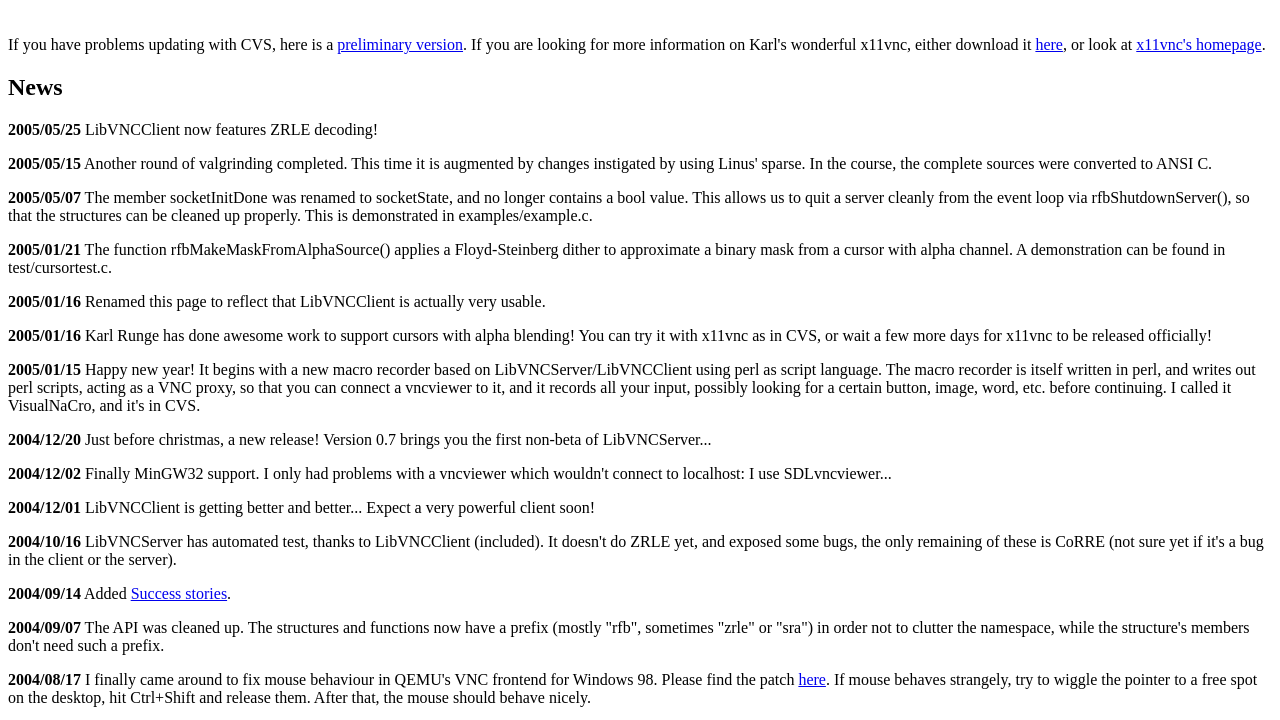
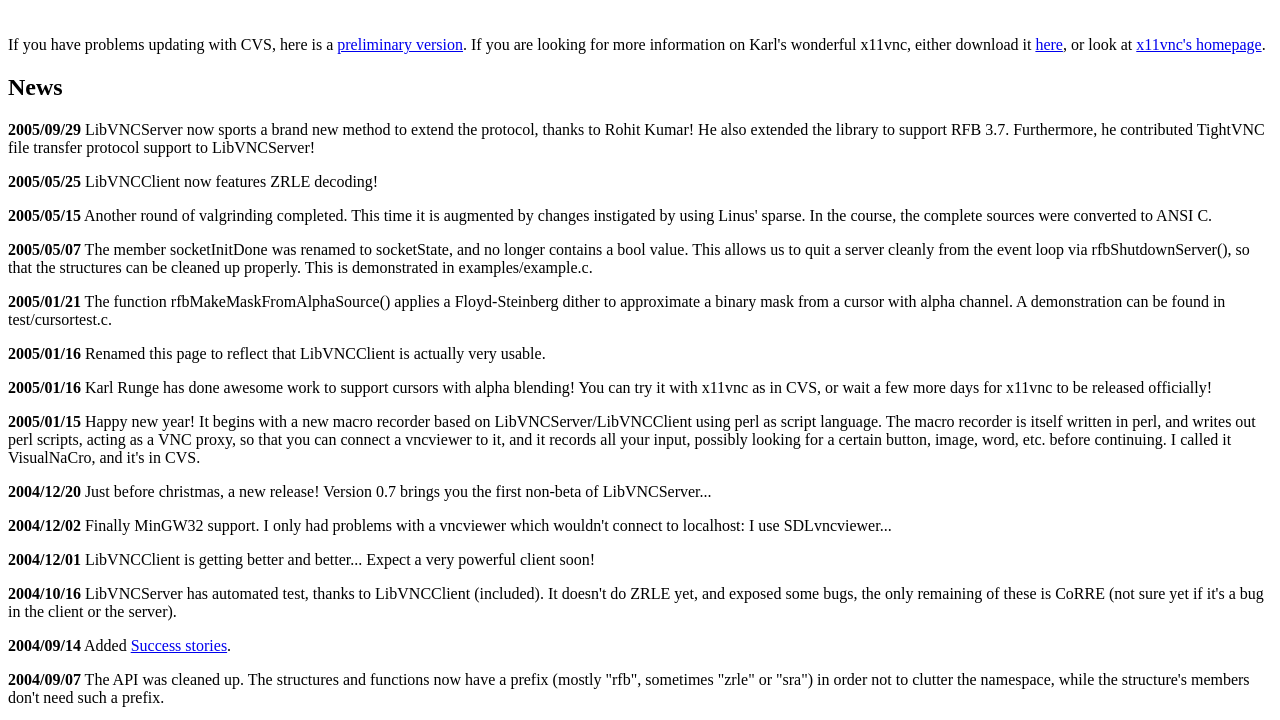
Before and after one commit to LibVNC/libvncserver, a plain HTML site: page index.html in a window 1280 px wide. Shown: the part 48-768 px from the top of the page. Drawn offline with Linux system fonts and the light colour scheme.

Commit message:
more TODOs, and an update to the website

```diff
--- a/index.html
+++ b/index.html
@@ -16,6 +16,8 @@
 <p>
 
     <h2> News </h2>
+    <strong>2005/09/29</strong> LibVNCServer now sports a brand new method to extend the protocol, thanks to Rohit Kumar! He also extended the library to support RFB 3.7. Furthermore, he contributed TightVNC file transfer protocol support to LibVNCServer!
+<p>
     <strong>2005/05/25</strong> LibVNCClient now features ZRLE decoding!
 <p>
     <strong>2005/05/15</strong> Another round of valgrinding completed. This time it is augmented by changes instigated by using Linus' sparse. In the course, the complete sources were converted to ANSI C.
```
Also changed, not shown: 1 other file.
